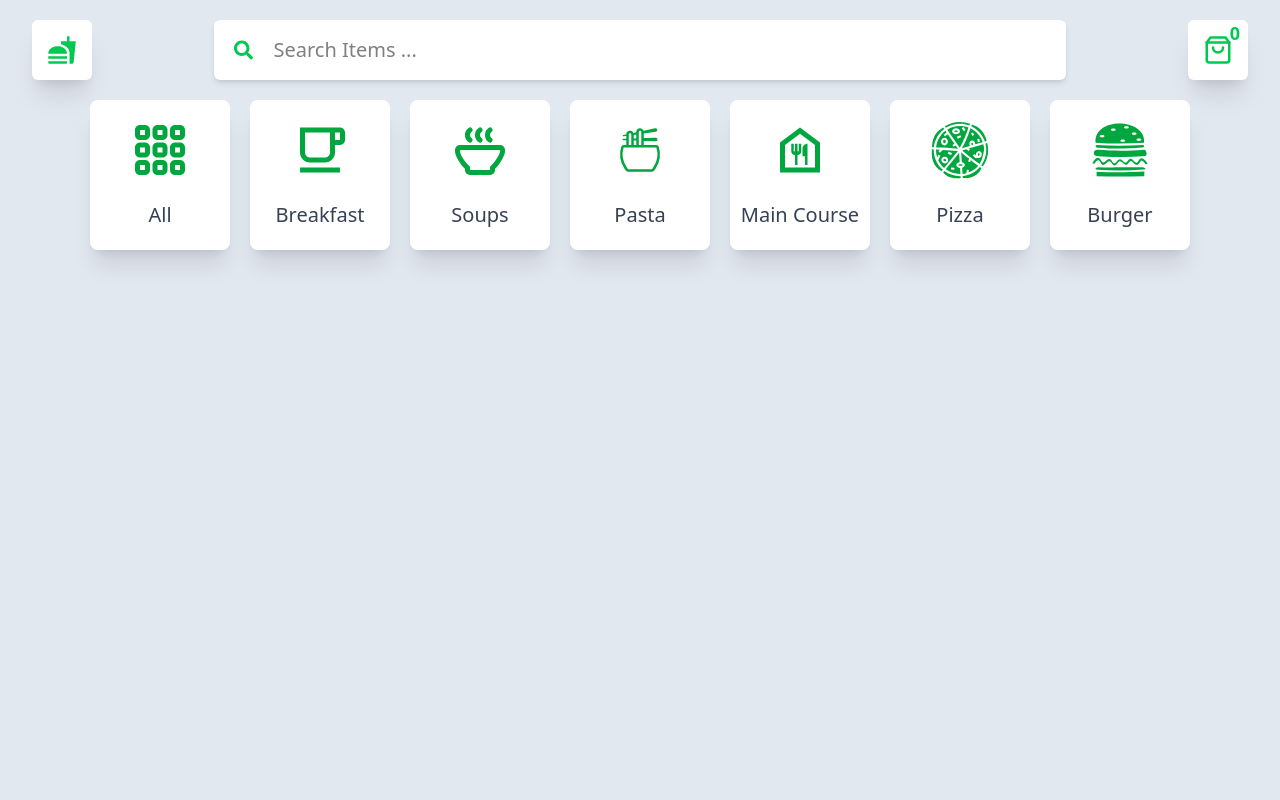
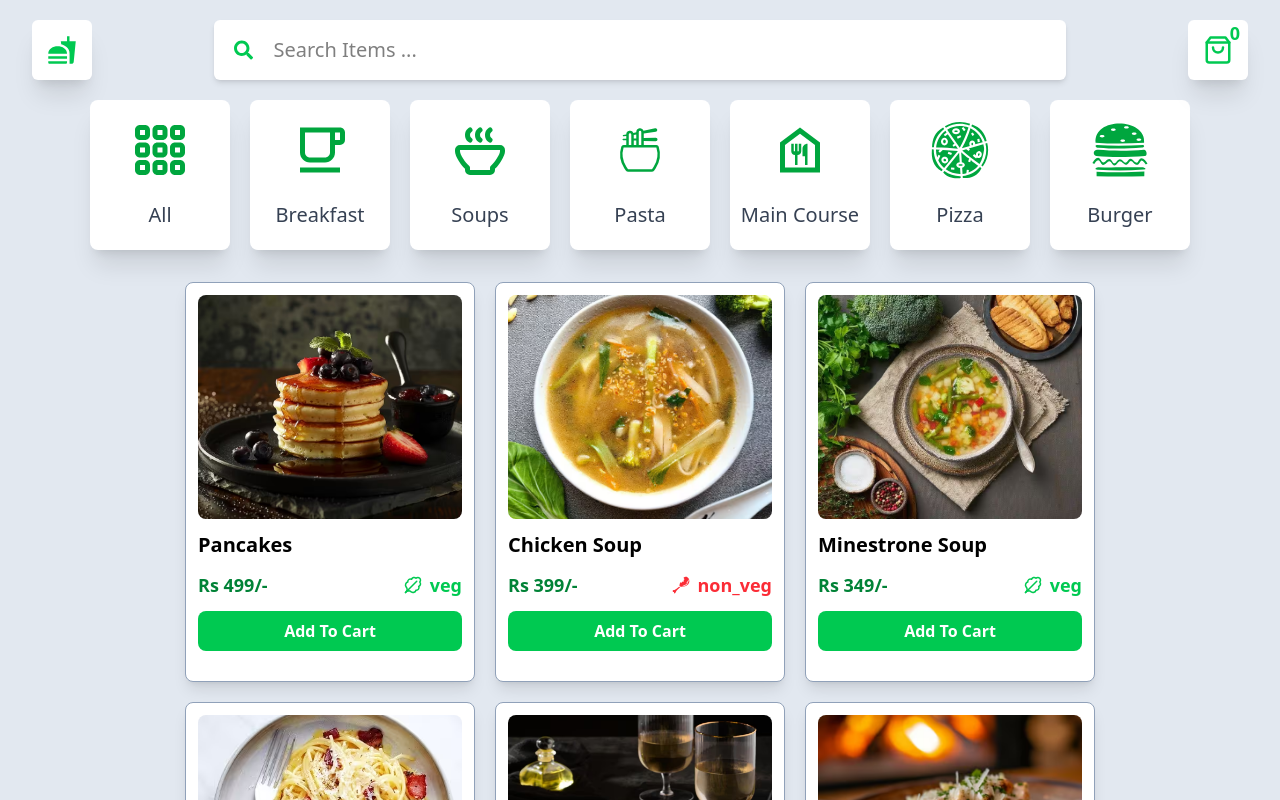
Before and after one commit to akshat-2502/Food-Delivery-React-and-Redux, a React (Vite) app: page / in a window 1280 px wide. Shown: the top 800 px of the page. Built offline with nearby package versions, Linux system fonts and the light colour scheme.

Commit message:
home page is ready

```diff
--- /dev/null
+++ b/src/components/Card.jsx
@@ -0,0 +1,34 @@
+import React from "react";
+import { LuLeafyGreen } from "react-icons/lu";
+import { GiChickenLeg } from "react-icons/gi";
+
+const Card = ({ name, price, type, image }) => {
+  return (
+    <div className="w-[290px] h-[400px] bg-white p-3 rounded-lg shadow-lg flex flex-col gap-3 border-1 border-slate-400 hover:border-2 hover:border-green-400 hover:scale-105 duration-300">
+      <div className="w-full h-[60%] overflow-hidden rounded-lg">
+        <img
+          src={image}
+          alt="food_item"
+          className="w-full h-full object-cover"
+        />
+      </div>
+      <div className="text-xl font-semibold">{name}</div>
+      <div className="flex justify-between items-center text-green-700">
+        <div className="text-lg font-bold">Rs {price}/-</div>
+        <div
+          className={`flex justify-center items-center gap-2 text-lg font-semibold ${
+            type === "veg" ? "text-green-500" : "text-red-500"
+          } `}
+        >
+          {type === "veg" ? <LuLeafyGreen /> : <GiChickenLeg />}
+          <span>{type}</span>
+        </div>
+      </div>
+      <button className="p-2 bg-green-500 rounded-lg font-semibold text-white hover:bg-green-200 hover:text-gray-700 transition-all duration-300 cursor-pointer">
+        Add To Cart
+      </button>
+    </div>
+  );
+};
+
+export default Card;
--- a/src/components/Nav.jsx
+++ b/src/components/Nav.jsx
@@ -5,14 +5,14 @@ import { LuShoppingBag } from "react-icons/lu";
 
 const Nav = () => {
   return (
-    <div className="w-full h-[100px] flex justify-between items-center px-8">
+    <div className="w-full h-[100px] flex justify-between items-center px-5 md:px-8">
       <div className="w-[60px] h-[60px] bg-white flex justify-center items-center shadow-xl rounded-md">
         <MdFastfood className="w-[30px] h-[60px] text-green-500" />
       </div>
-      <form className="w-[70%] h-[60px] px-5 gap-5 flex  items-center bg-white shadow-md rounded-md">
+      <form className=" w-[45%] md:w-[70%] h-[60px] px-5 gap-5 flex  items-center bg-white shadow-md rounded-md">
         <FaSearch className="w-[20px] h-[20px] text-green-500" />
         <input
-          className="outline-none w-[100%] text-[20px]"
+          className="outline-none w-[100%] text-[14px] md:text-[20px]"
           type="text"
           placeholder="Search Items ..."
         />
--- a/src/pages/Home.jsx
+++ b/src/pages/Home.jsx
@@ -1,6 +1,8 @@
 import React from "react";
 import Nav from "../components/Nav";
 import categories from "../Category";
+import Card from "../components/Card";
+import { food_items } from "../food";
 
 const Home = () => {
   return (
@@ -17,6 +19,16 @@ const Home = () => {
           </div>
         ))}
       </div>
+      <div className="w-full flex flex-wrap gap-5 p-8 justify-center items-center">
+        {food_items.map((item) => (
+          <Card
+            name={item.food_name}
+            price={item.price}
+            image={item.food_image}
+            type={item.food_type}
+          />
+        ))}
+      </div>
     </div>
   );
 };
```
